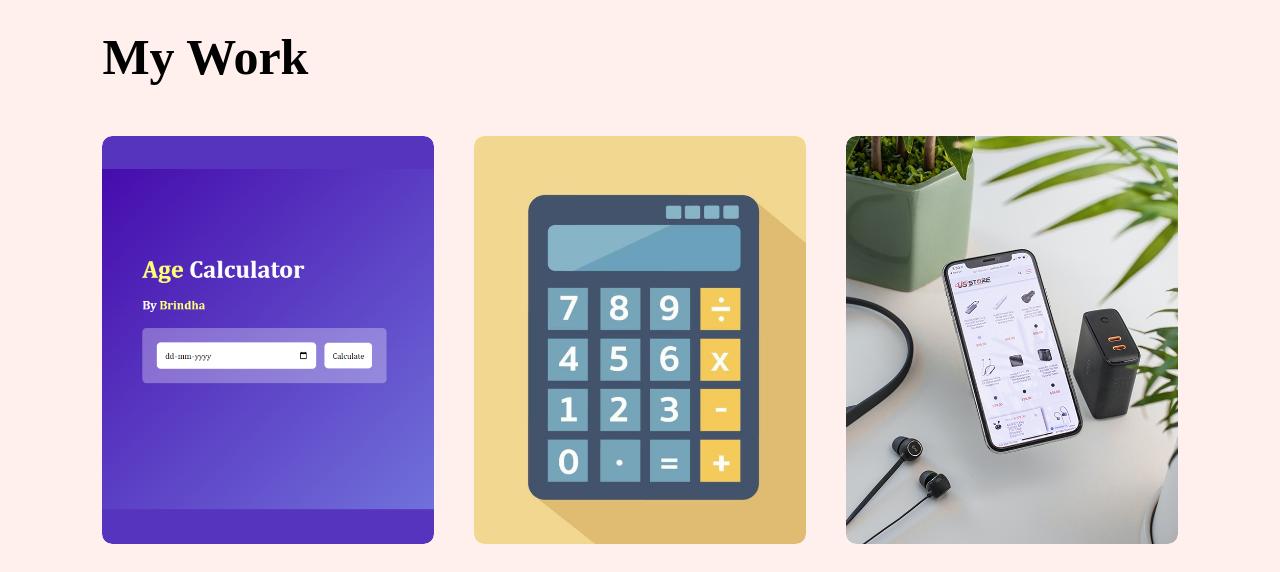
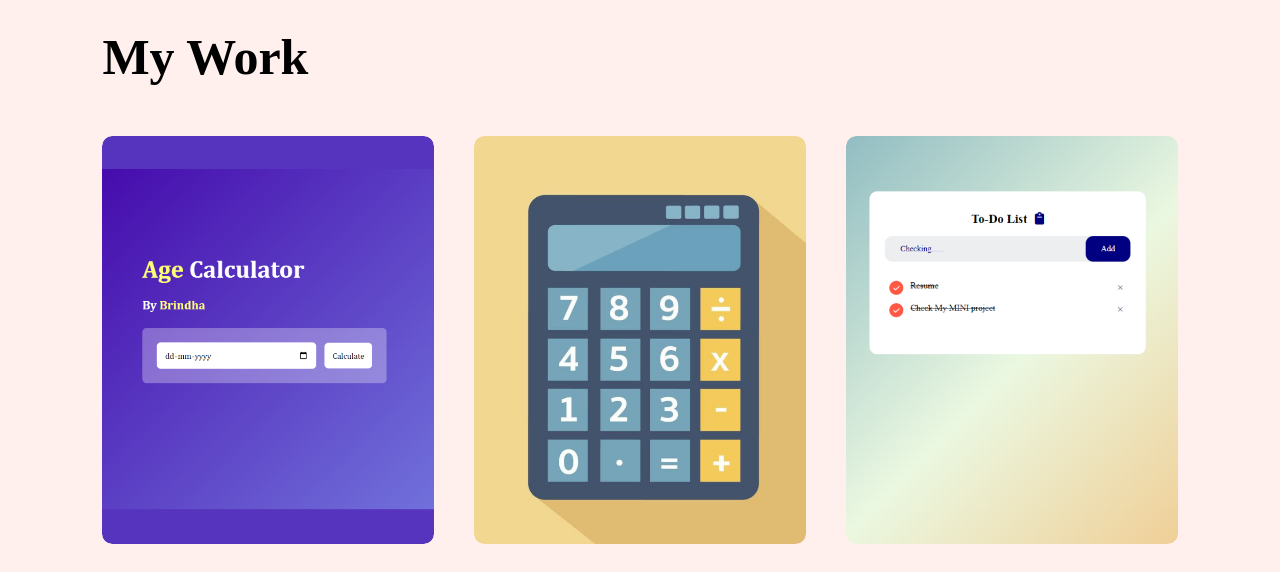
Before and after one commit to BrindhaAnandhan/Portfolio, a plain HTML site: page index.html in a window 1280 px wide. Shown: the part 2020-2592 px from the top of the page. Drawn offline with Linux system fonts and the light colour scheme.

Commit message:
Project Updated

```diff
--- a/index.html
+++ b/index.html
@@ -141,7 +141,7 @@
                     </div>
                 </div>
                 <div class="work">
-                    <img src="images/work-3.png" alt="">
+                    <img src="images/todo.png" alt="">
                     <div class="layer">
                         <h3>To-Do Lists</h3>
                         <p>This app helps you to track of your tasks and works. Use it</p>
```
Also changed, not shown: images/todo.png (renamed from images/todo work.png).
